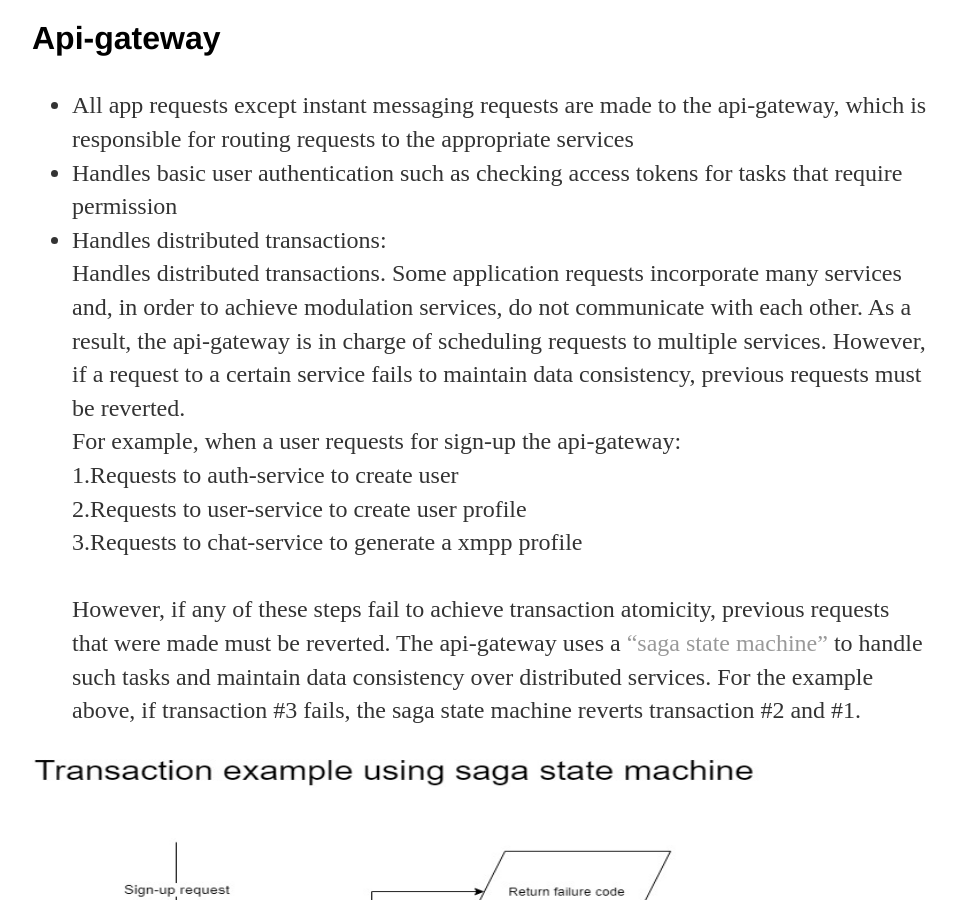
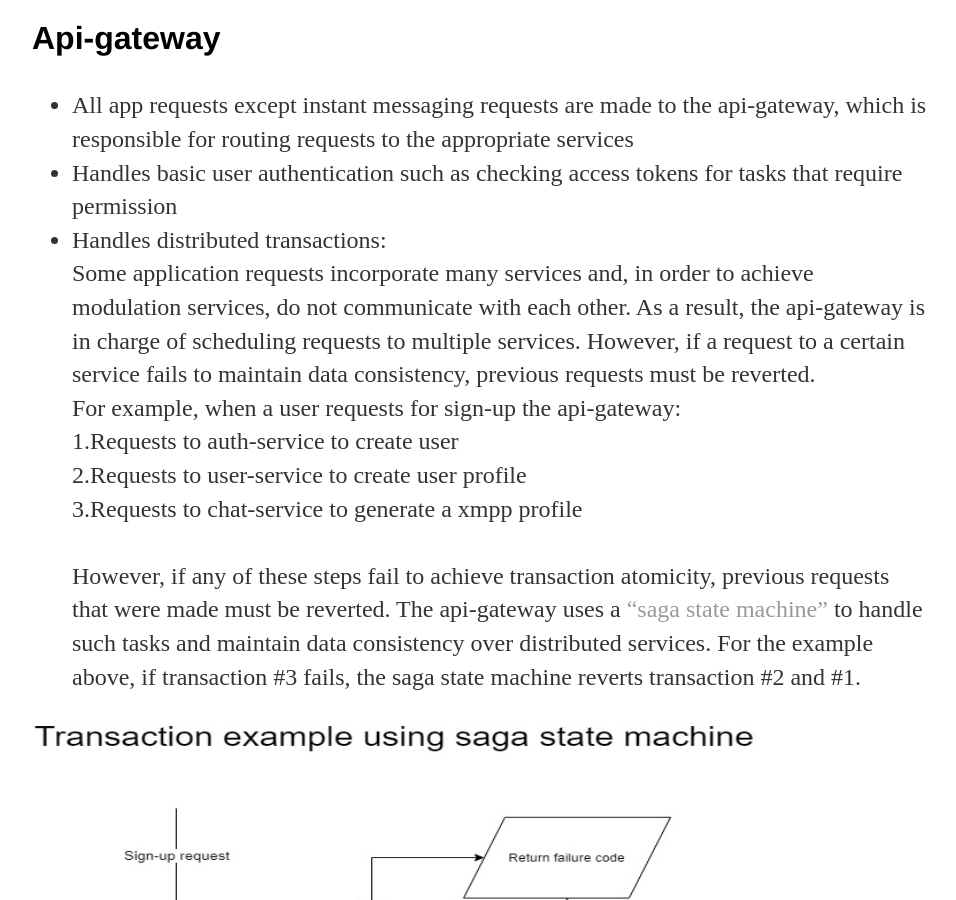
Before and after one commit to jcho7022/jcho7022.github.io, a Jekyll site: the page built from projects/float/index.html, in a window 1280 px wide and 900 px high, scrolled down 4087 px. Shown: the whole window, without its empty margins (160-1116 px from the left). Built offline with Jekyll 4.4.1, drawn with Linux system fonts in a browser that asks for light colours.

Commit message:
Update index.html

```diff
--- a/projects/float/index.html
+++ b/projects/float/index.html
@@ -76,7 +76,7 @@ title: "Float: Map Oriented Marketplace Application"
 		which is responsible for routing requests to the appropriate services</li>
 	<li>Handles basic user authentication such as checking access tokens for tasks that require permission<br></li>
 	<li>Handles distributed transactions: <br>
-          Handles distributed transactions. Some application requests incorporate many services and,
+          Some application requests incorporate many services and,
 		in order to achieve modulation services, do not communicate with each other.
 		As a result, the api-gateway is in charge of scheduling requests to multiple services.
 		However, if a request to a certain service fails to maintain data consistency, previous requests must be reverted.<br>
```
